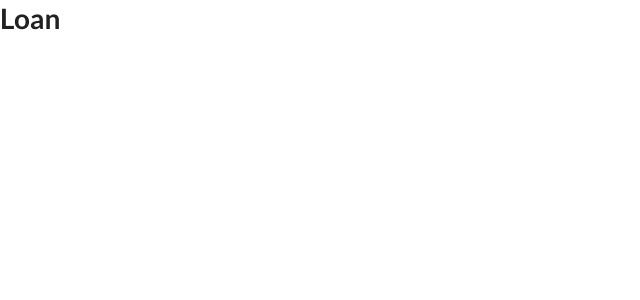
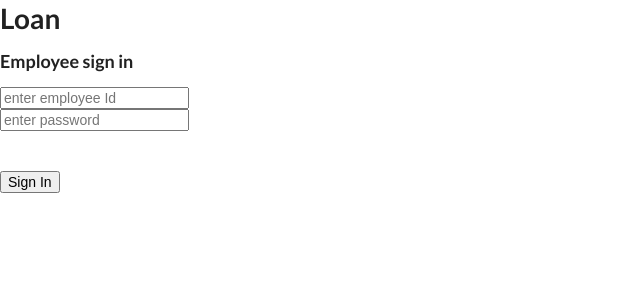
Before and after one commit to harshita360/loan-management-dbms, a React (Create React App) app in the folder client/: page /empsignin in a window 1280 px wide. Shown: the top 300 px of the page, without its empty margins (0-640 px from the left). Built offline with nearby package versions, Linux system fonts and the light colour scheme.

Commit message:
added empsignin

```diff
--- a/client/package.json
+++ b/client/package.json
@@ -6,6 +6,7 @@
     "@testing-library/jest-dom": "^5.11.6",
     "@testing-library/react": "^11.2.1",
     "@testing-library/user-event": "^12.2.2",
+    "axios": "^0.21.0",
     "http-proxy-middleware": "^1.0.6",
     "react": "^17.0.1",
     "react-dom": "^17.0.1",
--- a/client/src/components/App.js
+++ b/client/src/components/App.js
@@ -6,6 +6,7 @@ import history from "../history";
 import { Router, Route } from "react-router-dom";
 import Dummy from "./Dummy";
 import LoanFormEdu from "./LoanFormEdu";
+import EmployeeSignIn from "./EmployeeSignIn";
 class App extends React.Component {
   showData = async () => {
     const response = await axios.get("/showData");
@@ -23,6 +24,7 @@ class App extends React.Component {
         <Router history={history}>
           <div>
             <Route exact path="/custsignin" component={CustomerSignIn} />
+            <Route exact path="/empsignin" component={EmployeeSignIn} />
             <Route exact path="/dummy" component={Dummy} />
             <Route exact path="/viewloans" component={LoansList} />
             <Route exact path="/educationform" component={LoanFormEdu} />
--- a/client/src/components/EmployeeSignIn.js
+++ b/client/src/components/EmployeeSignIn.js
@@ -0,0 +1,53 @@
+import React from "react"
+import axios from "axios"
+import history from "../history"
+
+class EmployeeSignIn extends React.Component{
+  state = { employeId:"", password:""}
+  handleSignIn = () => {
+    console.log("function called");
+
+    axios
+      .post("employeesignin", {
+        id: this.state.employeId,
+        password: this.state.password,
+
+      })
+      .then(function (res) {
+        console.log(res.data.auth);
+        //history.push("/dashboard");
+        if (res.data.auth) {
+          console.log("you have succesfully signed in");
+        } else {
+          console.log("unsucessfull login");
+        }
+      })
+      .catch(function (error) {
+        console.log(error);
+      });
+  };
+  render() {
+    return (
+      <div>
+        <h3>Employee sign in </h3>
+
+        <input
+          placeholder="enter employee Id"
+          onChange={(e) => this.setState({ employeId: e.target.value })}
+        />
+        <br />
+        <input
+          placeholder="enter password"
+          onChange={(e) => this.setState({ password: e.target.value })}
+        />
+        <br />
+
+
+        <br />
+        <br />
+        <button onClick={this.handleSignIn}>Sign In</button>
+      </div>
+    );
+  }
+}
+export default EmployeeSignIn;
--- a/client/src/setupProxy.js
+++ b/client/src/setupProxy.js
@@ -4,6 +4,10 @@ module.exports = function (app) {
   app.use(
     createProxyMiddleware("/showData", { target: "http://localhost:5000" })
   );
+  app.use(
+    createProxyMiddleware("/employeesignin", { target: "http://localhost:5000" })
+  );
+
 
   app.use(
     createProxyMiddleware("/edu/**", { target: "http://localhost:5000" })
```
Also changed, not shown: 2 other files (tests, documents, lock files or other folders).
